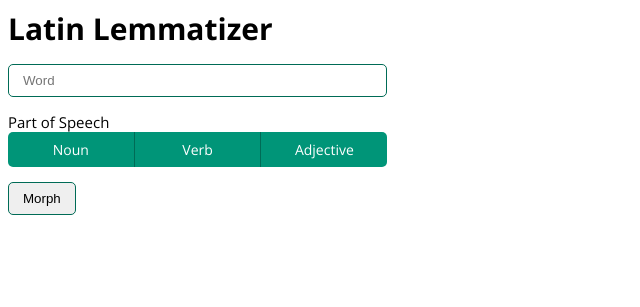
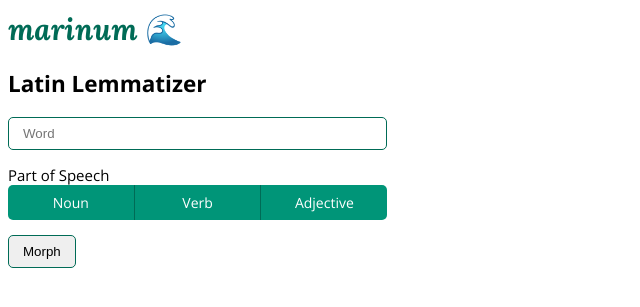
Before and after one commit to wavid-b/getFormHosting, a Flask app: page /form in a window 1280 px wide. Shown: the top 307 px of the page, without its empty margins (0-640 px from the left). Run offline with Flask 3, Linux system fonts and the light colour scheme.

Commit message:
Add spacing to options, soft launch name idea

```diff
--- a/static/style.css
+++ b/static/style.css
@@ -6,8 +6,12 @@ body {
   font-size: 15px;
 }
 
-h1 {
+.mareTitle {
   margin-bottom: 0;
+  font-family: 'Lora', serif;
+  font-style: italic;
+  display: inline;
+  color: #006B56;
 }
 
 h4 {
@@ -19,7 +23,7 @@ input[type=text], select {
   padding: 8px 14px;
   margin: 0 0;
   display: inline-flex;
-  border: 1px solid #006B56;;
+  border: 1px solid #006B56;
   border-radius: 5px;
   box-sizing: border-box;
 }
@@ -71,14 +75,14 @@ input[type=text], select {
 }
 
 .formButtonsInput:checked + .formButtonsLabel {
-  background-color: #006B56
+  background-color: #006B56;
 }
 
 .morph {
   padding: 8px 14px;
   margin: 0 0;
   display: inline-block;
-  border: 1px solid #006B56;;
+  border: 1px solid #006B56;
   border-radius: 5px;
   box-sizing: border-box;
 }
--- a/templates/form.html
+++ b/templates/form.html
@@ -6,10 +6,11 @@
   <meta name="viewport" content="width=device-width, initial-scale=1, maximum-scale=1">
   <link rel="preconnect" href="https://fonts.googleapis.com">
   <link rel="preconnect" href="https://fonts.gstatic.com" crossorigin>
-  <link href="https://fonts.googleapis.com/css2?family=Domine:wght@700&family=Open+Sans:ital,wght@0,300;0,400;0,700;1,300;1,400;1,700&display=swap" rel="stylesheet">
+  <link href="https://fonts.googleapis.com/css2?family=Lora:ital,wght@0,400;0,700;1,400;1,700&family=Open+Sans:ital,wght@0,300;0,400;0,700;1,300;1,400;1,700&display=swap" rel="stylesheet">
 </head>
 
-<h1>Latin Lemmatizer</h1>
+<h1 class="mareTitle">marinum</h1><h1 style = "display: inline;"> 🌊</h1>
+<h2>Latin Lemmatizer</h2>
 <form id = "lemmatizerForm" action="#" method = "post">
     <p>
     <input type="text" name="wd" placeholder="Word" class="inputWord" />
@@ -47,6 +48,7 @@
 -->
 
 <div class="noun adjective" style="display: none">
+  <br>
   Gender
   <div class="gender">
   <label for="gender"></label>
@@ -70,6 +72,7 @@
 </div>
 
 <div class="verb" style="display: none">
+  <br>
   Person
   <div class="person">
   <label for="person"></label>
@@ -94,6 +97,7 @@
 
 
 <div class="noun verb adjective" style="display: none">
+  <br>
   Number
   <div class="number">
   <label for="number"></label>
@@ -113,6 +117,7 @@
 </div>
 
 <div class="noun adjective" style="display: none">
+  <br>
   Case
   <br>
 <div class ="case">
@@ -132,6 +137,7 @@
 
 <!-- Verb Options -->
 <div class="verb" style="display: none">
+  <br>
   Tense
   <br>
   <div class="tense">
@@ -148,6 +154,7 @@
   </div>
 
     <div class="verb" style="display: none">
+      <br>
       Voice
       <div class="voice">
       <label for="voice"></label>
@@ -166,6 +173,7 @@
         </div>
     </div>
 
+    <br>
     Mood
     <br>
     <div class="mood">
@@ -198,6 +206,7 @@
 
 <!-- Adjective Options -->
 <div class="adjective" style="display: none">
+  <br>
   Degree
   <div class="degree">
   <label for="degree"></label>
```
